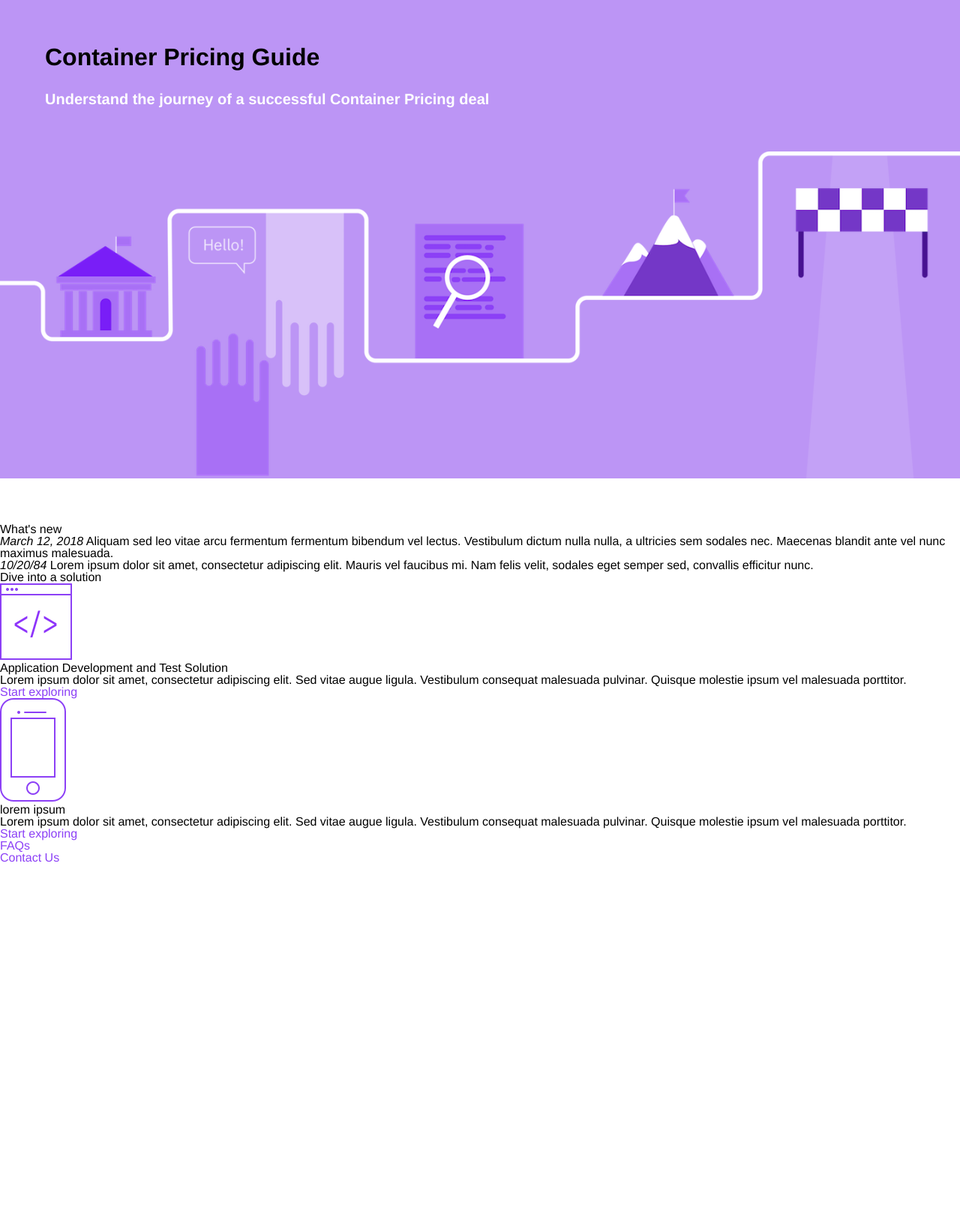
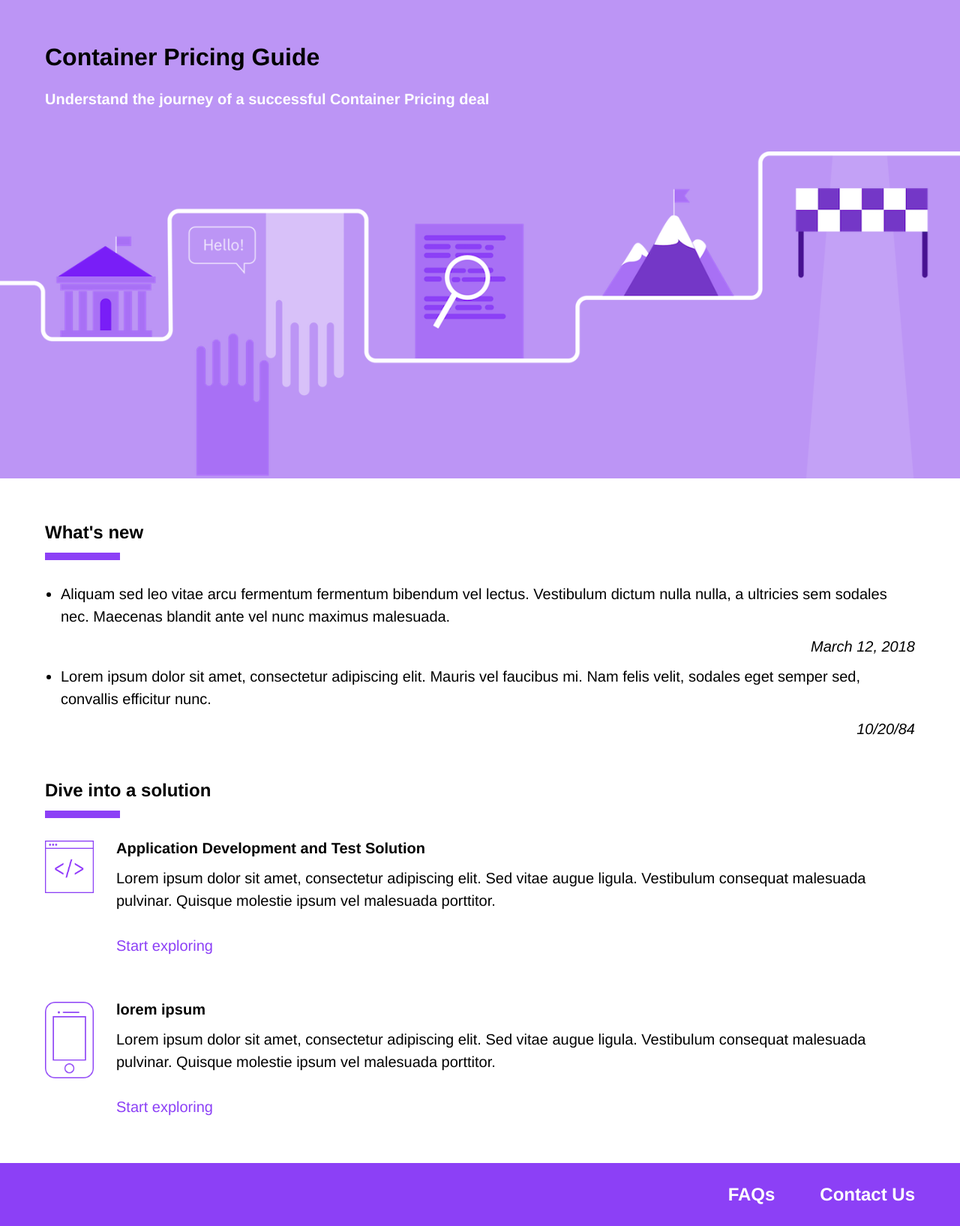
Before and after one commit to gvorbeck/container-pricing, a Jekyll site: the page built from pages/homepage.md, in a window 1280 px wide. Shown: the whole page at 75% size. Built offline with Jekyll 4.4.1, drawn with Linux system fonts in a browser that asks for light colours; before the commit the page ends 1152 px from its top, so only the background shows below that.

Commit message:
footer and homepage

```diff
--- a/_sass/_homepage.scss
+++ b/_sass/_homepage.scss
@@ -2,11 +2,6 @@ body.home {
 
     .site-header {
         background-color: $color--bc;
-        margin-bottom: rem(30px);
-
-        @include media(ml) {
-            margin-bottom: rem(60px);
-        }
     }
 
     .site-header__title,
@@ -80,6 +75,114 @@ body.home {
 
     .banner__image {
         max-width: 100%;
+    }
+
+    .home-block {
+        margin: 0 rem(30px) rem(60px);
+
+        @include media(ml) {
+            margin: 0 rem(60px) rem(60px);
+        }
+    }
+
+    .home-block__header {
+        margin-bottom: rem(15px);
+
+        @include media(ml) {
+            margin-bottom: rem(30px);
+        }
+    }
+
+    .home-block__title {
+        @include header(2);
+        line-height: 1;
+        padding-bottom: rem(25px);
+        position: relative;
+
+        &::after {
+            @include pseudo;
+            bottom: 0;
+            left: 0;
+            width: rem(100px);
+            height: rem(10px);
+            background-color: $color--8c;
+        }
+    }
+
+    .whats-new {
+
+        ul {
+            list-style-type: disc;
+            margin-left: rem(17px);
+
+            @include media(ml) {
+                margin-left: rem(21px);
+            }
+        }
+
+        li {
+            position: relative;
+            padding-bottom: rem(26px);
+
+            @include media(ml) {
+                padding-bottom: rem(35px);
+            }
+
+            em {
+                position: absolute;
+                right: 0;
+                bottom: 0;
+                line-height: 1;
+            }
+
+            & + li {
+                margin-top: rem(15px);
+            }
+        }
+    }
+
+    .dive {
+
+        .dive__item {
+
+            @include media(ml) {
+                display: flex;
+                align-items: flex-start;
+            }
+
+            & + .dive__item {
+                margin-top: rem(30px);
+
+                @include media(ml) {
+                    margin-top: rem(60px);
+                }
+            }
+        }
+
+        .dive__image {
+            max-width: rem(46px);
+            margin: 0 0 rem(15px);
+
+            @include media(ml) {
+                max-width: rem(65px);
+                margin: 0 rem(30px) 0 0;
+            }
+        }
+
+        .dive__title {
+            font-weight: bold;
+            margin-bottom: rem(15px);
+            line-height: 1;
+        }
+
+        .dive__button {
+            margin-top: rem(15px);
+            display: block;
+
+            @include media(ml) {
+                margin-top: rem(30px);
+            }
+        }
     }
 }
 
--- a/assets/main.scss
+++ b/assets/main.scss
@@ -29,11 +29,18 @@ a {
     }
 }
 
+.site-header {
+    margin-bottom: rem(30px);
+
+    @include media(ml) {
+        margin-bottom: rem(60px);
+    }
+}
+
 body:not(.home) .site-header {
     $spaceVert: rem(10px);
     $spaceHorz: rem(30px);
     position: relative;
-    margin-bottom: $spaceHorz;
 
     .site-header__title {
         padding: $spaceVert $spaceHorz;
@@ -148,17 +155,18 @@ body:not(.home) .site-header {
         padding: rem(15px) rem(30px) rem(30px);
         box-sizing: border-box;
         top: rem(-1000px);
-        transition: all 0.5s ease-out;
+        transition: all 0.5s ease-in-out;
 
         @include media(ml) {
             padding: rem(30px) rem(60px) rem(60px);
             top: rem(-2000px);
+            @include header(3);
         }
     }
 
     .hamburger__item {
         opacity: 0;
-        transition: all 1s ease-out;
+        transition: all 1s ease-in-out;
 
         & + .hamburger__item {
             margin-top: rem(30px);
@@ -202,6 +210,58 @@ body:not(.home) .site-header {
             margin-right: rem(15px);
         }
     }
+
+    .site-header__title-wrapper {
+        margin: rem(30px) rem(30px) 0;
+
+        @include media(ml) {
+            margin: rem(60px) rem(60px) 0;
+        }
+    }
+
+    .site-header__page-title {
+        @include header(2);
+        line-height: rem(32px);
+    }
+}
+
+main {
+    line-height: rem(20px);
+
+    @include media(ml) {
+        @include header(3);
+        line-height: rem(30px);
+    }
+}
+
+.site-footer {
+    background-color: $color--8c;
+    padding: rem(30px);
+
+    @include media(ml) {
+        padding: rem(30px) rem(60px);
+    }
+}
+
+.site-footer__help-items {
+    display: flex;
+    justify-content: space-between;
+
+    @include media(ml) {
+        justify-content: flex-end;
+    }
+}
+
+.site-footer__help-item + .site-footer__help-item {
+    @include media(ml) {
+        margin-left: rem(60px);
+    }
+}
+
+.site-footer__help-link {
+    color: #FFFFFF;
+    @include header(2);
+    line-height: 1;
 }
 
 //
```
